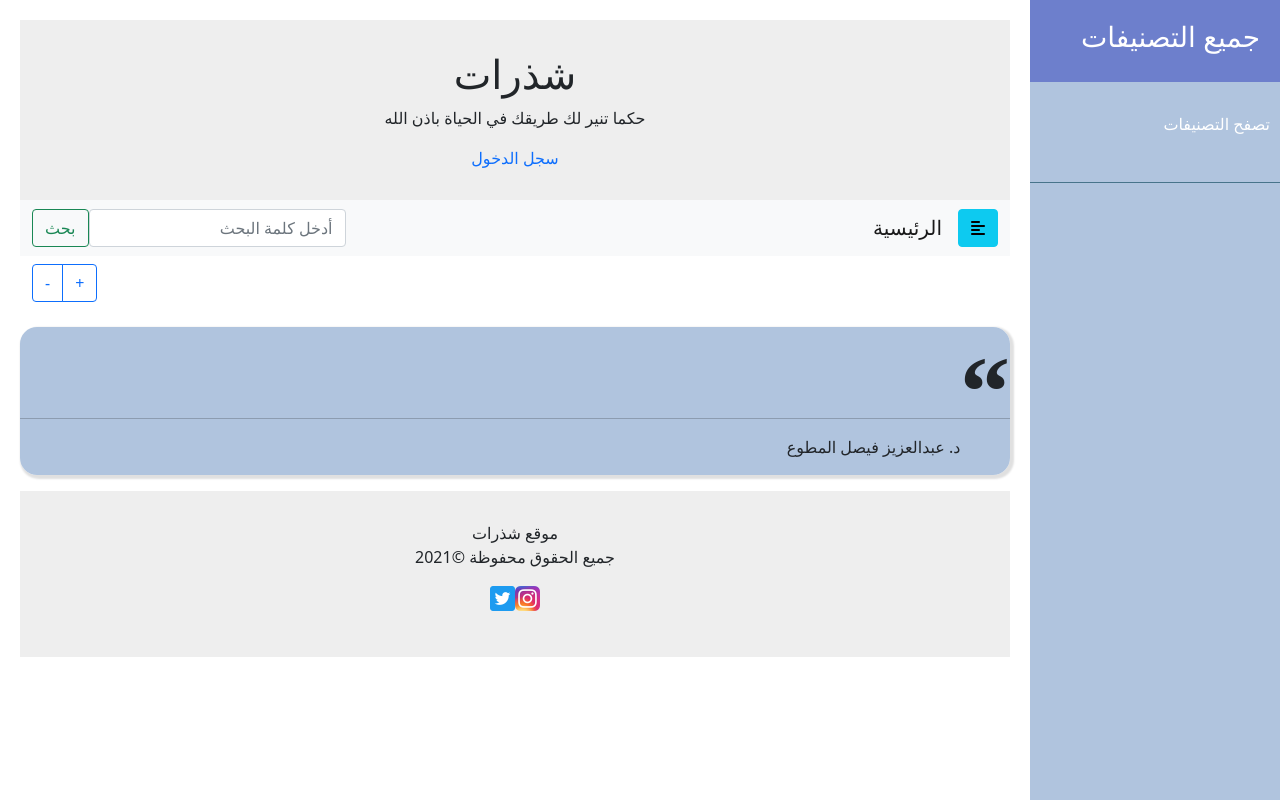
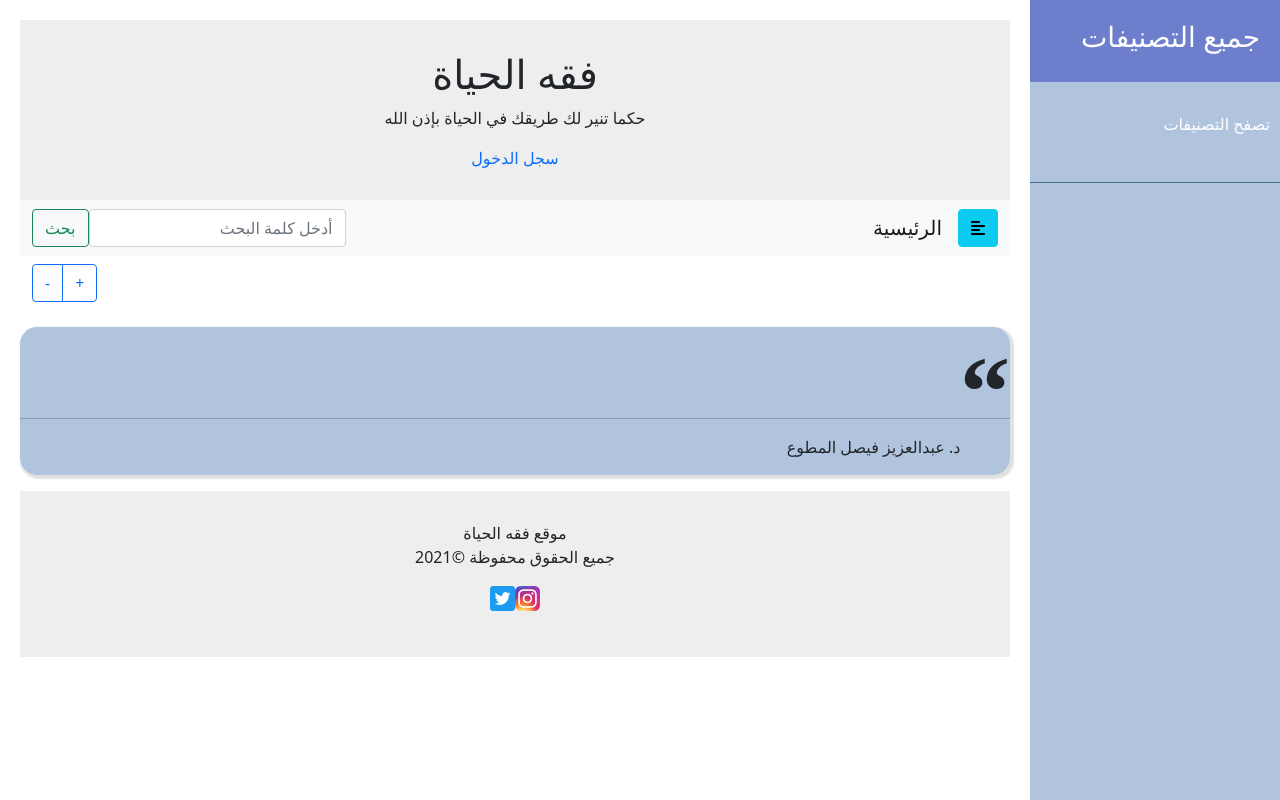
Before and after one commit to Mohammed7134/wisdoms-website, a PHP site: page /product/index.php in a window 1280 px wide. Run offline with PHP 8.4, Linux system fonts and the light colour scheme; data that the repository does not hold is empty; some libraries are stand-ins or nearby versions.

Commit message:
"button color and title changes"

```diff
--- a/v1/css/styleSheet1.css
+++ b/v1/css/styleSheet.css
@@ -228,6 +228,16 @@ CONTENT STYLE
 .share-link {
   display: none
 }
+.gradient-custom {
+  /* fallback for old browsers */
+  background: #d7d7d7;
+
+  /* Chrome 10-25, Safari 5.1-6 */
+  background: -webkit-linear-gradient(to bottom, rgba(215, 215, 215, 0.4), rgba(146, 146, 146, 0.4));
+
+  /* W3C, IE 10+/ Edge, Firefox 16+, Chrome 26+, Opera 12+, Safari 7+ */
+  background: linear-gradient(to bottom, rgba(215, 215, 215, 0.4), rgba(146, 146, 146, 0.4))
+}
 /* ---------------------------------------------------
 MEDIAQUERIES
 ----------------------------------------------------- */
--- a/v1/templates/foot.php
+++ b/v1/templates/foot.php
@@ -1,6 +1,6 @@
 <footer>
    <div class="jumbotron text-center">
-      <p>موقع شذرات<br> جميع الحقوق محفوظة ©<span id="year">2021</span></p>
+      <p>موقع فقه الحياة<br> جميع الحقوق محفوظة ©<span id="year">2021</span></p>
       <p><a href="https://www.instagram.com/dr.almotawa" target="_blank"><img src="/v1/images/Instagram-Dr-Abdulaziz.png" alt="instagram.com " class="social-media-icon"></a><a href="https://www.twitter.com/dralmotawaa" target="_blank"><img src="/v1/images/Twitter-Dr-Abdulaziz.png" alt="twitter.com" class="social-media-icon"></a></p>
    </div>
 </footer>
--- a/v1/templates/head.php
+++ b/v1/templates/head.php
@@ -5,11 +5,11 @@
     <meta charset="utf-8">
     <meta name="viewport" content="width=device-width, initial-scale=1.0">
     <meta http-equiv="X-UA-Compatible" content="IE=edge">
-    <title>شذرات</title>
+    <title>فقه الحياة</title>
     <!-- Bootstrap CSS CDN -->
     <link rel="stylesheet" href="https://cdn.jsdelivr.net/npm/bootstrap@5.0.2/dist/css/bootstrap.rtl.min.css" integrity="sha384-gXt9imSW0VcJVHezoNQsP+TNrjYXoGcrqBZJpry9zJt8PCQjobwmhMGaDHTASo9N" crossorigin="anonymous">
     <!-- Our Custom CSS -->
-    <link rel="stylesheet" href="/v1/css/styleSheet1.css">
+    <link rel="stylesheet" href="/v1/css/styleSheet.css">
     <!-- Font Awesome JS -->
     <script src="https://kit.fontawesome.com/00a20bfa02.js" crossorigin="anonymous"></script>
     <!-- Axios Library -->
@@ -35,8 +35,8 @@
         <div id="content">
             <header>
                 <div class="jumbotron text-center" style="margin-bottom: 0px;">
-                    <h1>شذرات</h1>
-                    <p>حكما تنير لك طريقك في الحياة باذن الله</p>
+                    <h1>فقه الحياة</h1>
+                    <p>حكما تنير لك طريقك في الحياة بإذن الله</p>
                     <a class="login-link" href="/login">سجل الدخول</a>
                     <form method="post" action="/v1/php/endSession.php"><button class="logout-button" type="submit" style="margin:auto;display:none;">تسجيل الخروج</button></form>
 
--- a/v1/templates/main.php
+++ b/v1/templates/main.php
@@ -5,5 +5,5 @@
     <!-- To be filled by javascript -->
 </div>
 <div class="d-flex justify-content-center">
-    <button id="showMoreBtn" class="btn bg-info mb-2">أظهر المزيد</button>
+    <button id="showMoreBtn" class="btn gradient-custom mb-2">أظهر المزيد</button>
 </div>
```
